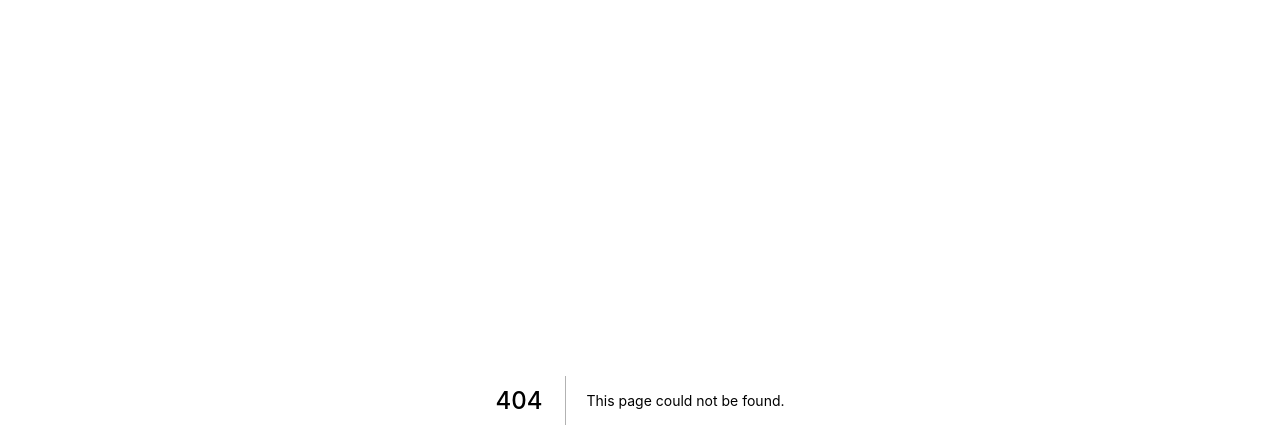
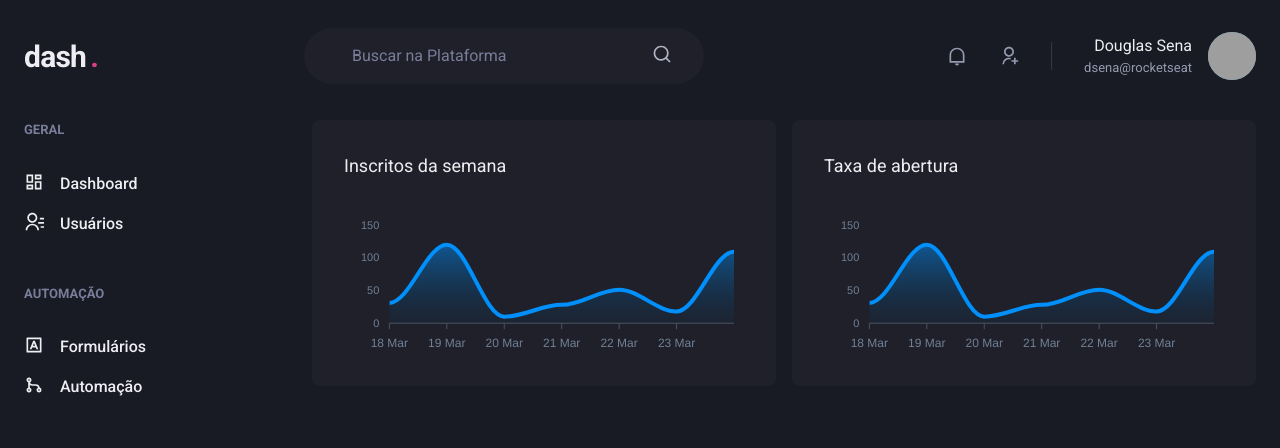
Before and after one commit to dsenam/next-admin-dashboard, a Next.js app: page /dashboard in a window 1280 px wide. Before the commit this address had no page. Shown: the top 448 px of the page. Built offline with nearby package versions, Linux system fonts and the light colour scheme; grey boxes are pictures that could not be loaded.

Commit message:
Login e dashboard

```diff
--- a/package.json
+++ b/package.json
@@ -13,10 +13,13 @@
     "@chakra-ui/react": "^1.8.6",
     "@emotion/react": "^11.8.2",
     "@emotion/styled": "^11.8.1",
+    "apexcharts": "^3.33.2",
     "framer-motion": "^6.2.8",
     "next": "12.1.0",
     "react": "17.0.2",
-    "react-dom": "17.0.2"
+    "react-apexcharts": "^1.4.0",
+    "react-dom": "17.0.2",
+    "react-icons": "^4.3.1"
   },
   "devDependencies": {
     "@types/node": "^17.0.21",
--- /dev/null
+++ b/src/pages/components/Header.tsx
@@ -0,0 +1,83 @@
+import { Flex, Text, Input, Icon, HStack, Box, Avatar } from "@chakra-ui/react";
+import {
+  RiNotificationLine,
+  RiSearchLine,
+  RiUserAddLine,
+} from "react-icons/ri";
+
+export function Header() {
+  return (
+    <Flex
+      as="header"
+      w="100%"
+      maxWidth={1480}
+      h="20"
+      mx="auto"
+      mt="4"
+      px="6"
+      align="center"
+    >
+      <Text fontSize="3xl" fontWeight="bold" letterSpacing="tight" w="64">
+        dash
+        <Text as="span" ml="1" color="pink.500">
+          .
+        </Text>
+      </Text>
+
+      <Flex
+        as="label"
+        flex="1"
+        py="4"
+        px="8"
+        ml="6"
+        maxW={400}
+        alignSelf="center"
+        color="gray.200"
+        position="relative"
+        bg="gray.800"
+        borderRadius="full"
+      >
+        <Input
+          color="gray.50"
+          variant="unstyled"
+          placeholder="Buscar na Plataforma"
+          px="4"
+          mr="4"
+          _placeholder={{ color: "gray.400" }}
+        />
+
+        <Icon as={RiSearchLine} fontSize="20" />
+      </Flex>
+
+      <Flex align="center" ml="auto">
+        <HStack
+          mx="8"
+          spacing="8"
+          pr="8"
+          py="1"
+          color="gray.300"
+          borderRightWidth={1}
+          borderColor="gray.700"
+        >
+          <Icon as={RiNotificationLine} fontSize="20" />
+          <Icon as={RiUserAddLine} fontSize="20" />
+        </HStack>
+
+        <Flex align="center">
+          <Box mr="4" textAlign="right">
+            <Text>Douglas Sena</Text>
+            <Text color="gray.300" fontSize="small">
+              dsena@rocketseat
+            </Text>
+          </Box>
+
+          <Avatar
+            size="md"
+            name="Douglas Sena"
+            src="https://github.com/dsenam.png"
+          />
+        </Flex>
+      </Flex>
+    </Flex>
+  );
+}
--- /dev/null
+++ b/src/pages/components/Sidebar.tsx
@@ -0,0 +1,56 @@
+import { Box, Stack, Text, Link, Icon } from "@chakra-ui/react";
+import { RiContactsLine, RiDashboardLine, RiGitMergeLine, RiInputMethodLine } from "react-icons/ri";
+
+export function Sidebar() {
+  return (
+    <Box as="aside" w="64" mr="8">
+      <Stack spacing="12" align="flex-start">
+        <Box>
+          <Text fontWeight="bold" color="gray.400" fontSize="small">
+            GERAL
+          </Text>
+          <Stack spacing="4" mt="8" align="stretch">
+            <Link display="flex" alignContent="center">
+              <Icon as={RiDashboardLine} fontSize="20" />
+              <Text ml="4" fontWeight="medium">
+                Dashboard
+              </Text>
+            </Link>
+
+            <Link display="flex" alignContent="center">
+              <Icon as={RiContactsLine} fontSize="20" />
+              <Text ml="4" fontWeight="medium">
+                Usuários
+              </Text>
+            </Link>
+
+
+          </Stack>
+        </Box>
+
+        <Box>
+          <Text fontWeight="bold" color="gray.400" fontSize="small">
+            AUTOMAÇÃO
+          </Text>
+          <Stack spacing="4" mt="8" align="stretch">
+            <Link display="flex" alignContent="center">
+              <Icon as={RiInputMethodLine} fontSize="20" />
+              <Text ml="4" fontWeight="medium">
+                Formulários
+              </Text>
+            </Link>
+
+            <Link display="flex" alignContent="center">
+              <Icon as={RiGitMergeLine} fontSize="20" />
+              <Text ml="4" fontWeight="medium">
+                Automação
+              </Text>
+            </Link>
+
+
+          </Stack>
+        </Box>
+      </Stack>
+    </Box>
+  );
+}
--- /dev/null
+++ b/src/pages/dashboard.tsx
@@ -0,0 +1,97 @@
+import { Box, Flex, SimpleGrid, Text, theme } from "@chakra-ui/react";
+import dynamic from "next/dynamic";
+import { Header } from "./components/Header";
+import { Sidebar } from "./components/Sidebar";
+
+const Chart = dynamic(() => import("react-apexcharts"), {
+  ssr: false,
+});
+
+const options = {
+  chart: {
+    toolbar: {
+      show: false,
+    },
+    zoom: {
+      enabled: false,
+    },
+    foreColor: theme.colors.gray[500],
+  },
+  grid: {
+    show: false,
+  },
+
+  dataLabels: {
+    enabled: false,
+  },
+  tooltip: {
+    enabled: false,
+  },
+  xaxis: {
+    type: "datetime",
+    axisBorder: {
+      color: theme.colors.gray[600],
+    },
+    axisTicks: {
+      color: theme.colors.gray[600],
+    },
+    categories: [
+      "2021-03-18T00:00:00.000Z",
+      "2021-03-19T00:00:00.000Z",
+      "2021-03-20T00:00:00.000Z",
+      "2021-03-21T00:00:00.000Z",
+      "2021-03-22T00:00:00.000Z",
+      "2021-03-23T00:00:00.000Z",
+      "2021-03-24T00:00:00.000Z",
+    ],
+  },
+  fill: {
+      opacity: 0.3,
+      type: 'gradient',
+      gradient: {
+          shade: 'dark',
+          opacityFrom: 0.7,
+          opacityTo: 0.3
+      }
+  }
+};
+
+const series = [
+  {
+    name: "series1",
+    data: [31, 120, 10, 28, 51, 18, 109],
+  },
+];
+
+export default function Dashboard() {
+  return (
+    <Flex direction="column" h="100vh">
+      <Header />
+
+      <Flex w="100%" my="6" maxWidth={1480} mx="auto" px="6">
+        <Sidebar />
+
+        <SimpleGrid
+          flex="1"
+          gap="4"
+          minChildWidth="320px"
+          alignContent="flex-start"
+        >
+          <Box p="8" bg="gray.800" borderRadius={8} pb={4}>
+            <Text fontSize="lg" mb="4">
+              Inscritos da semana
+            </Text>
+            <Chart options={options} series={series} type="area" height={160}/>
+          </Box>
+
+          <Box p="8" bg="gray.800" borderRadius={8} pb={4}>
+            <Text fontSize="lg" mb="4">
+              Taxa de abertura
+            </Text>
+            <Chart options={options} series={series} type="area" height={160}/>
+          </Box>
+        </SimpleGrid>
+      </Flex>
+    </Flex>
+  );
+}
```
Also changed, not shown: src/pages/components/Form/Input.tsx (+26 -1 lines), src/pages/index.tsx (+5 -26 lines), 1 other file (tests, documents, lock files or other folders).
